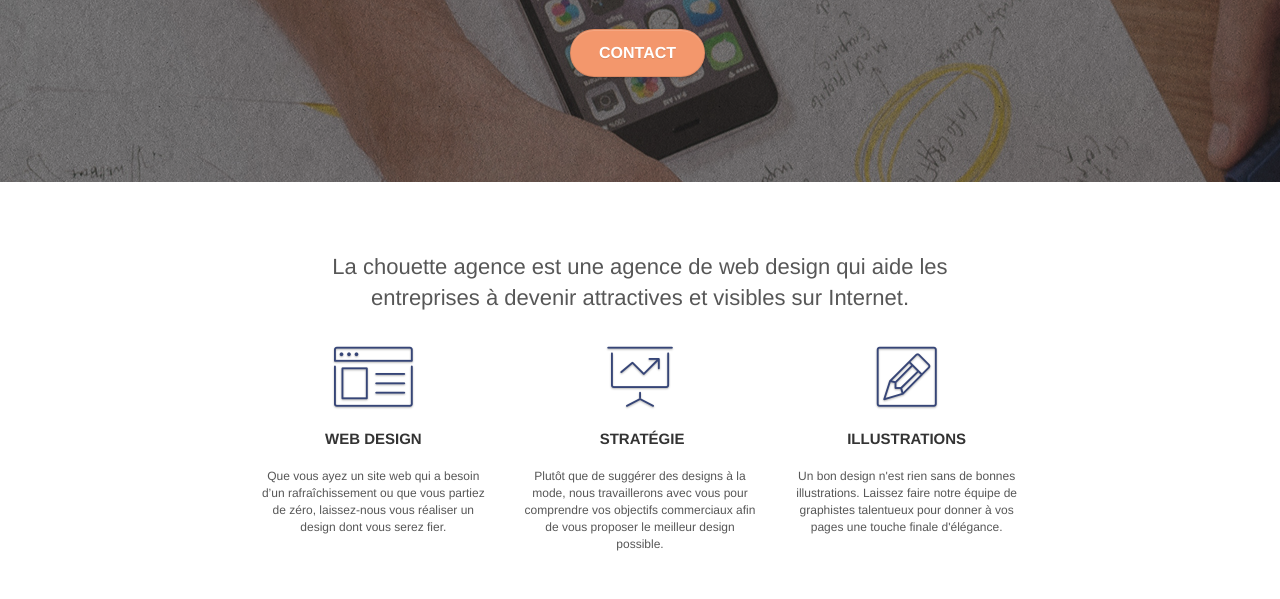
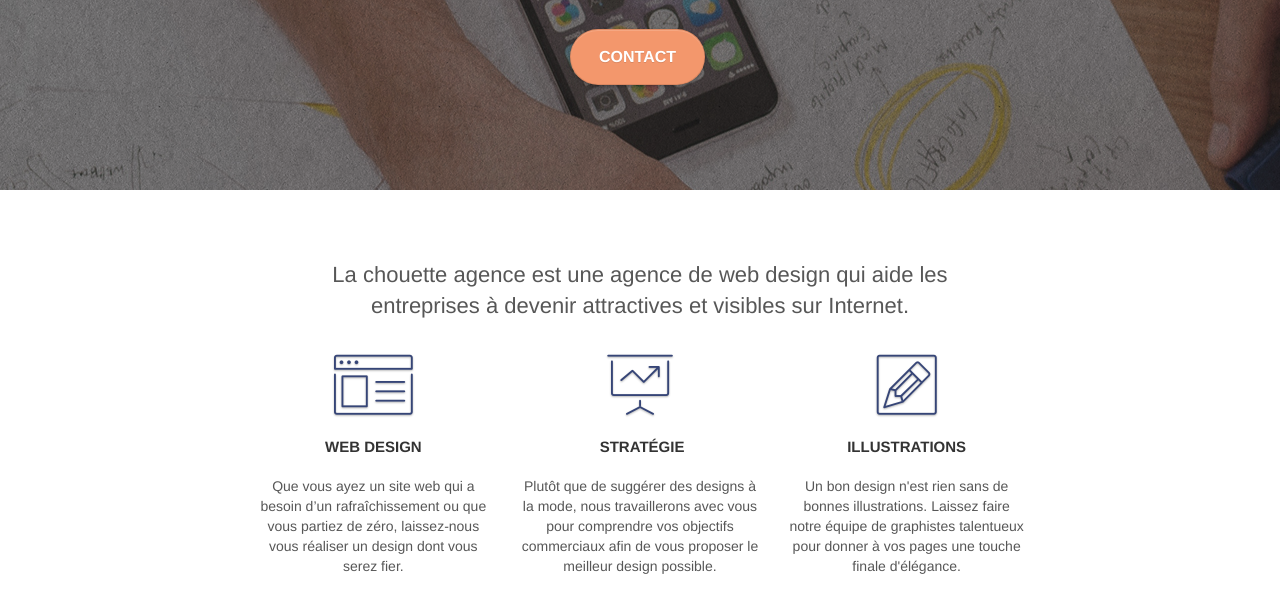
Before and after one commit to SibylleEloy/SibylleEloy_4_23032021, a plain HTML site: page index.html in a window 1280 px wide. Shown: the part 353-952 px from the top of the page. Drawn offline with Linux system fonts and the light colour scheme.

Commit message:
feature: tap targets

```diff
--- a/index.html
+++ b/index.html
@@ -131,7 +131,7 @@
 					Nous souhaitons aider les entreprises de la région Lyonnaise à se développer et à connaître le succès. Nous travaillons pour aider les entreprises locales à attirer de nouveaux clients .<br>
 				</h2>
 				<p class="text-center white">
-					Nous aimons collaborer avec des entrepreneurs créatifs et des entreprises locale, qu’elles aient besoin de créer un site de A à Z ou de donner un coup de jeune à leur site. Que vous ayez besoin d’une identité visuelle complète ou d’une refonte de votre site, n’hésitez pas à nous contacter. Nous travaillerons ensemble pour créer des sites beau et bien structurés, qui seront facilement trouvable sur les moteurs de recherche. <br><br><a class="ltc-white bold-link" href="page2.html">Contactez notre équipe</a><br>
+					Nous aimons collaborer avec des entrepreneurs créatifs et des entreprises locale, qu’elles aient besoin de créer un site de A à Z ou de donner un coup de jeune à leur site. Que vous ayez besoin d’une identité visuelle complète ou d’une refonte de votre site, n’hésitez pas à nous contacter. Nous travaillerons ensemble pour créer des sites beau et bien structurés, qui seront facilement trouvable sur les moteurs de recherche. <br><br><br><a class="ltc-white bold-link" href="page2.html">Contactez notre équipe</a><br>
 				</p>
 			</div>
 		</div>
--- a/style.css
+++ b/style.css
@@ -11,6 +11,7 @@ a,
 button {
     transition: all .3s ease-in-out;
     outline: none!important;
+    line-height: 50px;
 }
 
 a:hover {
@@ -677,7 +678,7 @@ a {
 }
 
 p {
-    font-size: 12px;
+    font-size: 14px;
 }
 
 .tight-width-whitespace {
@@ -694,7 +695,7 @@ p {
     margin-top: 22px;
     color: #FFFFFF!important;
     text-transform: uppercase;
-    padding: 12px 28px 12px 28px;
+    padding: 16px 28px 16px 28px;
     font-size: 16px;
     font-weight: 700;
 }
```
